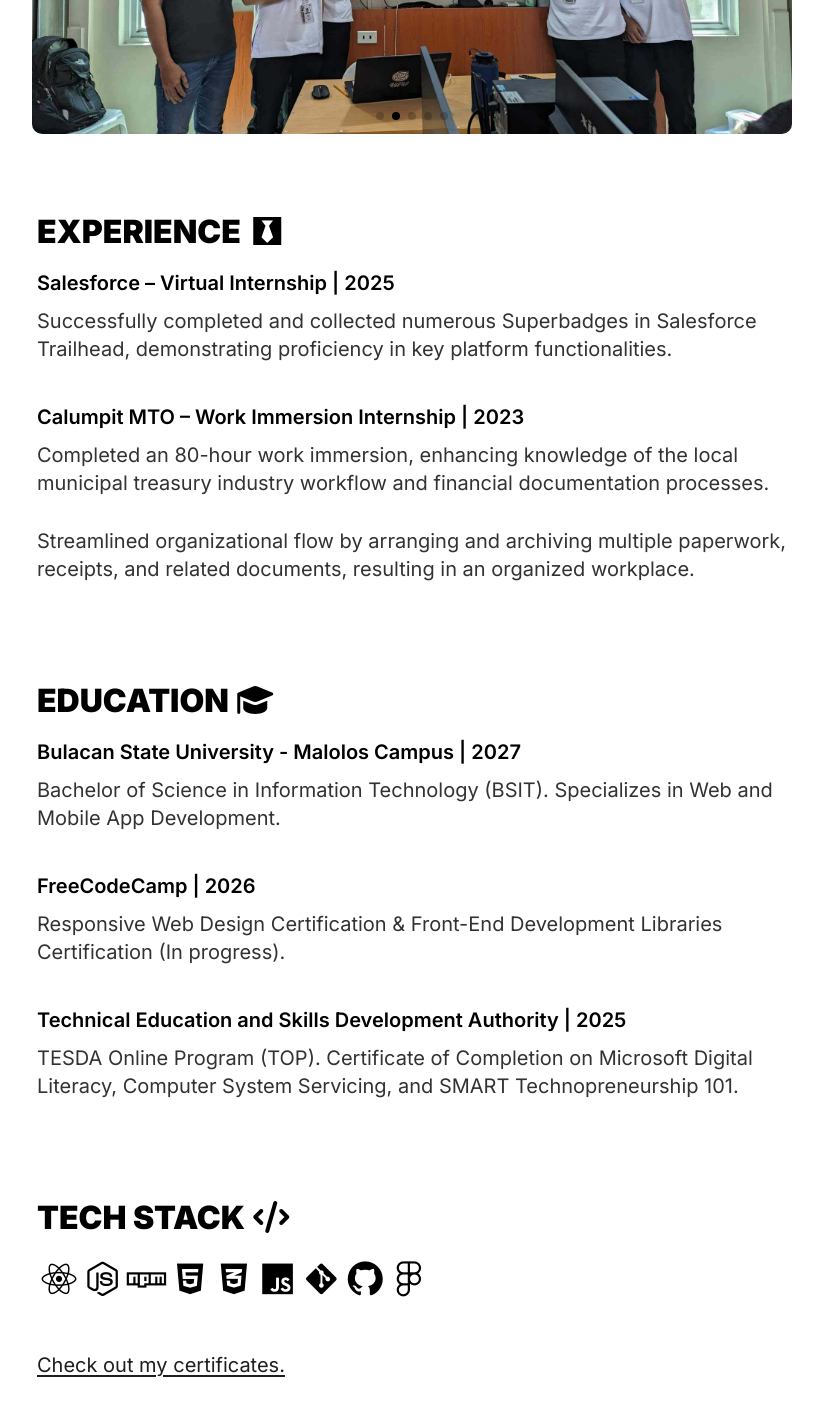
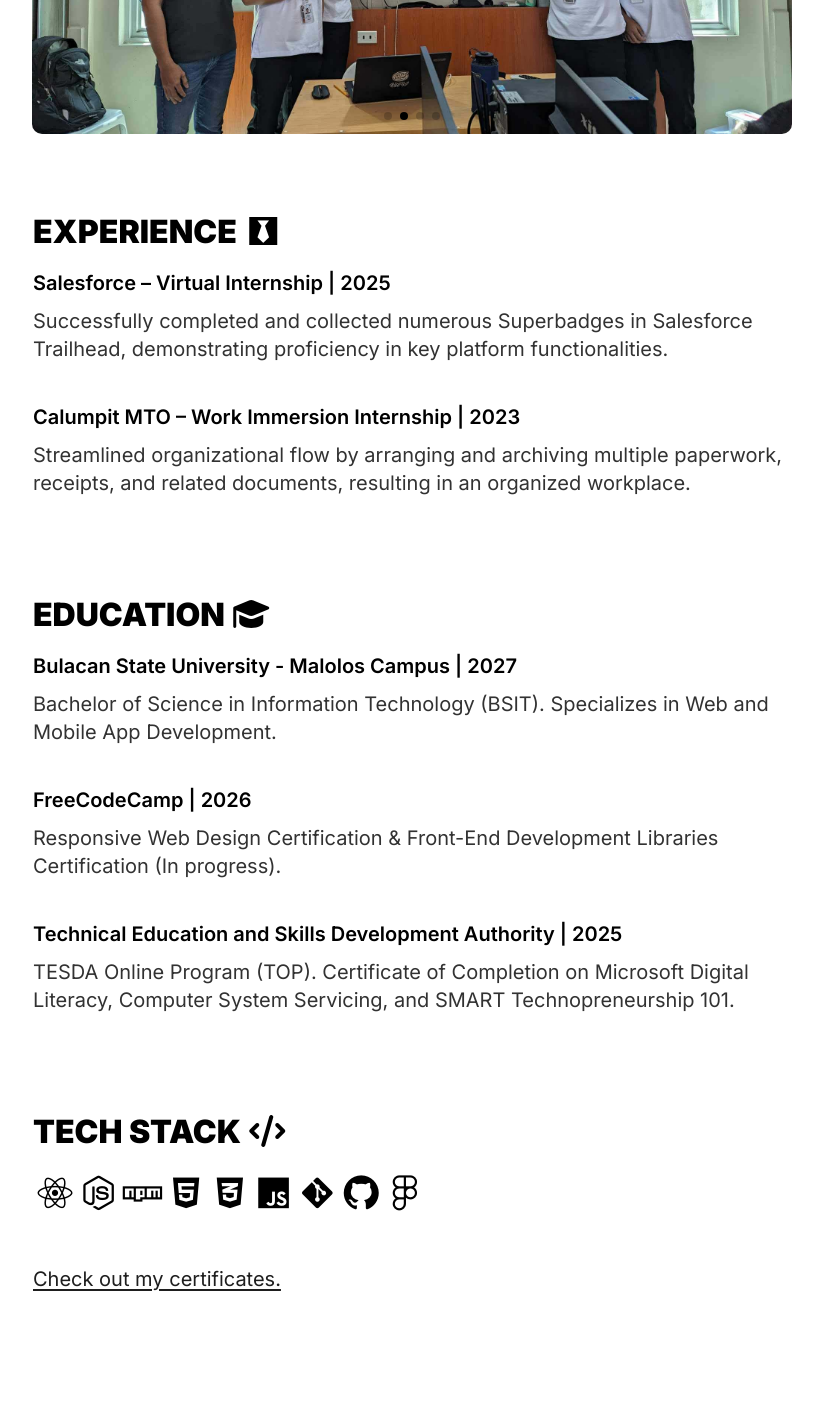
Before and after one commit to Reimier/portfolio-V1, a React (Vite) app: page /#/about in a window 1280 px wide. Shown: the part 880-2308 px from the top of the page, without its empty margins (228-1051 px from the left). Built offline with nearby package versions, Linux system fonts and the light colour scheme; grey boxes are pictures that could not be loaded.

Commit message:
fix: update portfolio site

```diff
--- a/src/components/Footer/footer.css
+++ b/src/components/Footer/footer.css
@@ -4,7 +4,7 @@
   padding: 80px 20px 20px 20px;
   width: 100%;
   font-family: 'Inter', sans-serif;
-  border-radius: 80px 80px 0 0;
+  border-radius: 60px 60px 0 0;
 }
 
 .footer-content {
--- a/src/components/ProjectCard/ProjectCard.jsx
+++ b/src/components/ProjectCard/ProjectCard.jsx
@@ -35,7 +35,7 @@
 
       <div className="title">
         <a href={site} target="_blank" rel="noreferrer">
-            <p>{title} <i class="fa-solid fa-link"></i></p>
+            <p>{title} <i class="fa-solid fa-arrow-up-right-from-square"></i></p>
         </a>
       </div>
 
--- a/src/pages/About/About.jsx
+++ b/src/pages/About/About.jsx
@@ -53,7 +53,7 @@
                 >
 
                 <SwiperSlide>
-                <img src="reimier-about-img1.png" alt="About 1" />
+                <img src="reimier-about-img4.png" alt="About 1" />
                 </SwiperSlide>
 
                 <SwiperSlide>
@@ -65,10 +65,6 @@
                 </SwiperSlide>
 
                 <SwiperSlide>
-                <img src="reimier-about-img4.png" alt="About 1" />
-                </SwiperSlide>
-
-                <SwiperSlide>
                 <img src="reimier-about-img5.png" alt="About 1" />
                 </SwiperSlide>
 
@@ -76,47 +72,45 @@
 
             </div>
 
-            <div className="about-exp">
+                    <div className="about-exp">
 
-                <p className="about-titles" data-aos="fade-up">EXPERIENCE <i class="fa-brands fa-black-tie"></i></p>
+                <p className="about-titles">EXPERIENCE <i class="fa-brands fa-black-tie"></i></p>
 
-                <p className="exp-sub" data-aos="fade-up">Salesforce – Virtual Internship | 2025</p>
+                <p className="exp-sub">Salesforce – Virtual Internship | 2025</p>
 
-                <p className="exp-desc" data-aos="fade-up">Successfully completed and collected numerous Superbadges in Salesforce Trailhead, demonstrating proficiency in key platform functionalities.</p>
+                <p className="exp-desc" >Successfully completed and collected numerous Superbadges in Salesforce Trailhead, demonstrating proficiency in key platform functionalities.</p>
 
-                <p className="exp-sub" data-aos="fade-up">Calumpit MTO – Work Immersion Internship | 2023</p>
+                <p className="exp-sub" >Calumpit MTO – Work Immersion Internship | 2023</p>
 
-                <p className="exp-desc" data-aos="fade-up">Completed an 80-hour work immersion, enhancing knowledge of the local municipal treasury industry workflow and financial documentation processes.</p>
-
-                <p className="exp-desc" data-aos="fade-up">Streamlined organizational flow by arranging and archiving multiple paperwork, receipts, and related documents, resulting in an organized workplace.</p>
+                <p className="exp-desc" >Streamlined organizational flow by arranging and archiving multiple paperwork, receipts, and related documents, resulting in an organized workplace.</p>
 
             </div>
 
             <div className="about-educ">
 
-                <p className="about-titles" data-aos="fade-up" >EDUCATION <i class="fa-solid fa-graduation-cap"></i> </p>
+                <p className="about-titles"  >EDUCATION <i class="fa-solid fa-graduation-cap"></i> </p>
 
-                <p className="educ-sub" data-aos="fade-up" >Bulacan State University - Malolos Campus | 2027</p>
+                <p className="educ-sub"  >Bulacan State University - Malolos Campus | 2027</p>
 
-                <p className="educ-desc"  data-aos="fade-up">Bachelor of Science in Information Technology (BSIT). Specializes in Web and Mobile App Development.</p>
+                <p className="educ-desc"  >Bachelor of Science in Information Technology (BSIT). Specializes in Web and Mobile App Development.</p>
 
 
-                <p className="educ-sub" data-aos="fade-up">FreeCodeCamp | 2026</p>
+                <p className="educ-sub" >FreeCodeCamp | 2026</p>
 
-                <p className="educ-desc"  data-aos="fade-up">Responsive Web Design Certification & Front-End Development Libraries Certification (In progress).</p>
+                <p className="educ-desc"  >Responsive Web Design Certification & Front-End Development Libraries Certification (In progress).</p>
 
-                <p className="educ-sub" data-aos="fade-up">Technical Education and Skills Development Authority | 2025</p>
+                <p className="educ-sub" >Technical Education and Skills Development Authority | 2025</p>
 
-                <p className="educ-desc"  data-aos="fade-up">TESDA Online Program (TOP). Certificate of Completion on Microsoft Digital Literacy, Computer System Servicing, and SMART Technopreneurship 101.</p>
+                <p className="educ-desc"  >TESDA Online Program (TOP). Certificate of Completion on Microsoft Digital Literacy, Computer System Servicing, and SMART Technopreneurship 101.</p>
 
 
             </div>
 
             <div className="about-tech">
 
-                <p className="about-titles" data-aos="fade-up">TECH STACK <i class="fa-solid fa-code"></i></p>
+                <p className="about-titles" >TECH STACK <i class="fa-solid fa-code"></i></p>
 
-                <p className="tech-sub" data-aos="fade-up">
+                <p className="tech-sub" >
                     <i className="fa-brands fa-react"></i>
                     <i className="fa-brands fa-node-js"></i>
                     <i className="fa-brands fa-npm"></i>
@@ -133,7 +127,7 @@
             <div className="about-cert">
 
                 <a className="cert-link" href="https://drive.google.com/drive/folders/11N6U03qG1wlc3Or73msltMCmMV7vEpyG?usp=sharing" target="_blank" rel="noreferrer">
-                <p data-aos="fade-up" >Check out my certificates.</p>
+                <p >Check out my certificates.</p>
                 </a>
 
 
--- a/src/pages/About/about.css
+++ b/src/pages/About/about.css
@@ -9,7 +9,7 @@
   width: 100%;
   max-width: 790px;
   margin: 0 auto;
-  padding: 0 20px;
+  padding: 0 16px;
   line-height: 1.1;
   display: flex;
   flex-direction: column;
--- a/src/pages/LandingPage/LandingPage.jsx
+++ b/src/pages/LandingPage/LandingPage.jsx
@@ -24,7 +24,7 @@
 
         <div className="intro" data-aos="fade-up" >
 
-          <p id="header">CREATIVE WEB DEVELOPER AND UI/UX DESIGNER.</p>
+          <p id="header">WEB DEVELOPER WITH UI/UX DESIGN EXPERIENCE.</p>
           <p id="landing-desc" > I create modern websites that combine elegant visuals with engaging design. My work is focused on bringing ideas to life with creative and user-centered digital experiences.</p>
 
         </div>
@@ -40,7 +40,7 @@
 
             <a href="https://drive.google.com/file/d/1cq0MdXr3m4K2iiLEo9welGJled5pKADn/view?usp=sharing" target="_blank" rel="noreferrer">
             <button id="cv">
-             <i class="fa-solid fa-file-arrow-down"></i> Download CV
+             <i class="fa-solid fa-file-arrow-down"></i> View CV
             </button>
             </a>
           </div>
--- a/src/pages/LandingPage/landing-page.css
+++ b/src/pages/LandingPage/landing-page.css
@@ -37,8 +37,8 @@
 
 .cta button{
 
-  padding-left: 20px;
-  padding-right:  20px;
+  padding-left: 30px;
+  padding-right:  30px;
 
 }
 
@@ -193,8 +193,8 @@
 
   padding-top: 10px;
   padding-bottom: 10px;
-  padding-left: 16px;
-  padding-right: 16px;
+  padding-left: 20px;
+  padding-right: 20px;
 
 }
 
```
